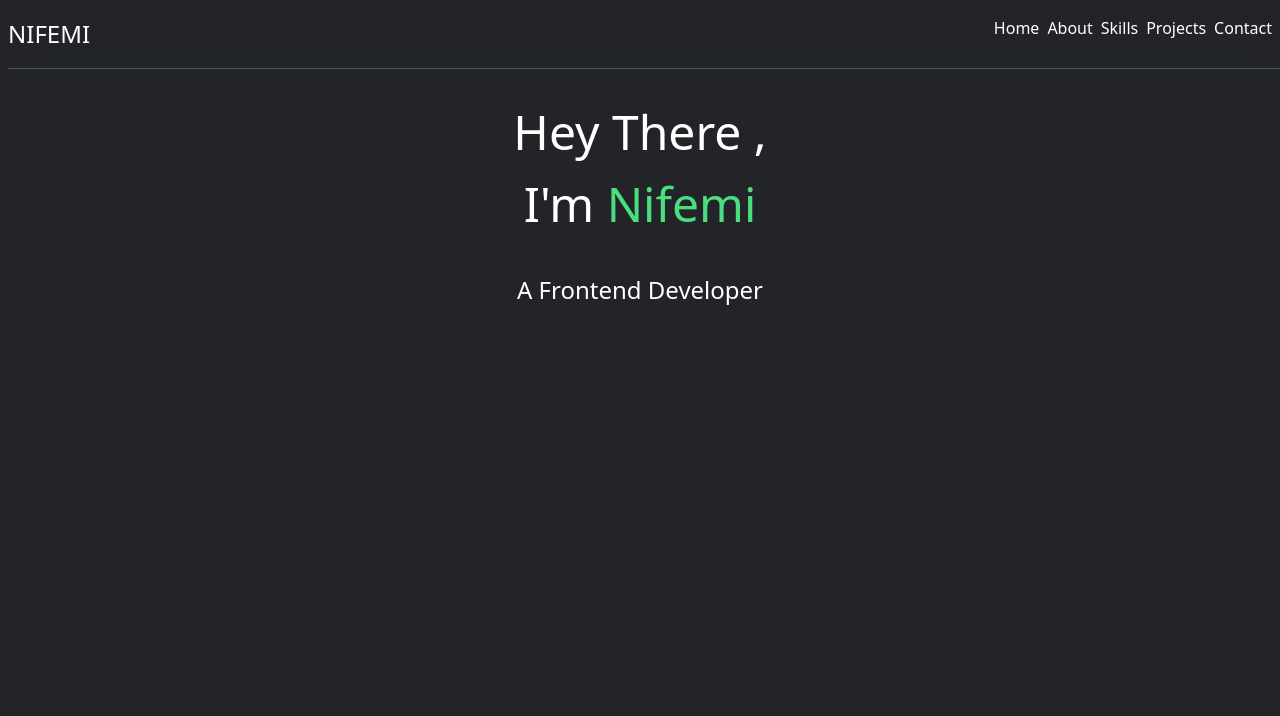
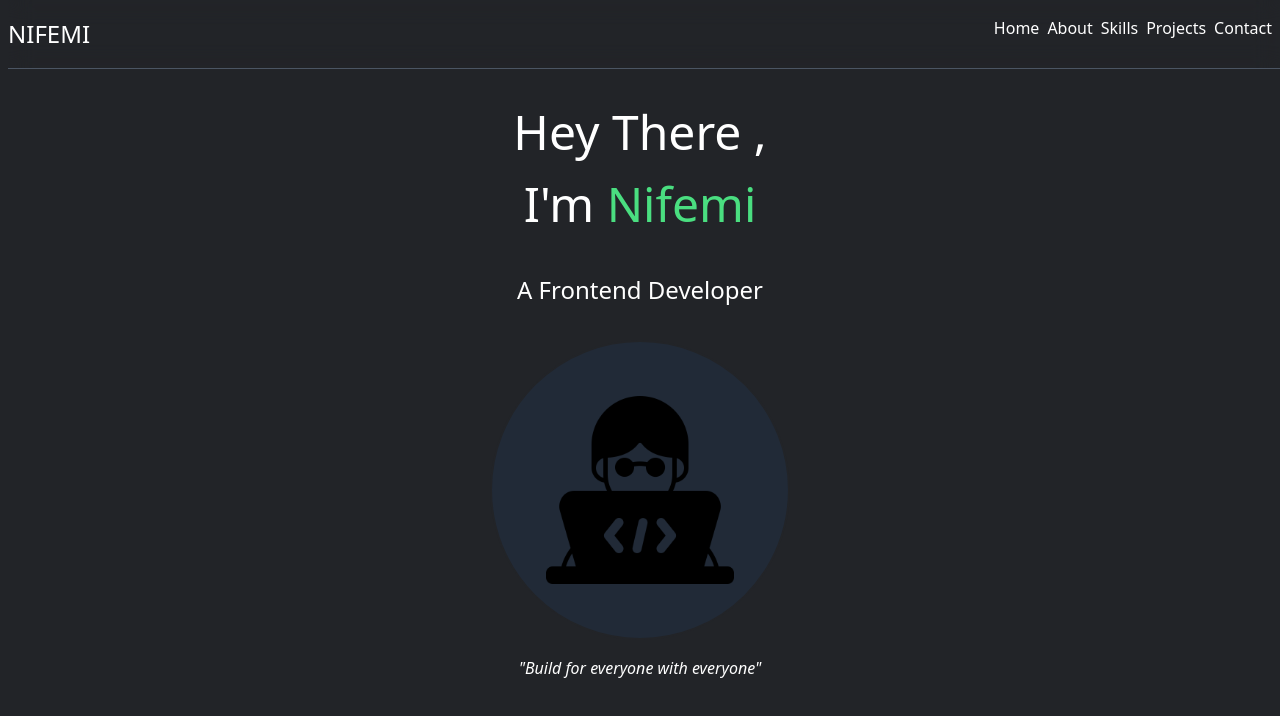
Before and after one commit to NifemiSoneye/my-portfolio, a React (Vite) app: page / in a window 1280 px wide. Shown: the top 716 px of the page. Built offline with nearby package versions, Linux system fonts and the light colour scheme.

Commit message:
Added dev icon and quote message

```diff
--- a/src/components/Home.tsx
+++ b/src/components/Home.tsx
@@ -3,8 +3,9 @@ import { motion } from "framer-motion";
 
 const Home = () => {
   const name: string[] = "Nifemi".split("");
+  const devIcon = new URL("../assets/developer.png", import.meta.url).href;
   return (
-    <div className="pt-[6rem] text-white text-center">
+    <section id="home" className="pt-[6rem] text-white text-center">
       <h1 className="text-[48px]">Hey There ,</h1>
       <motion.h1
         className="text-[48px]"
@@ -17,8 +18,8 @@ const Home = () => {
           <motion.span
             key={index}
             className="text-green-400 inline-block"
-            initial={{ opacity: 0, y: 20 }}
-            animate={{ opacity: 1, y: 0 }}
+            initial={{ opacity: 0, x: 20 }}
+            animate={{ opacity: 1, x: 0 }}
             transition={{
               delay: index * 0.1, // delay per letter
               duration: 0.3,
@@ -38,7 +39,17 @@ const Home = () => {
         </motion.span> */}
       </motion.h1>
       <p className="text-[24px] pt-[2rem]">A Frontend Developer</p>
-    </div>
+      <div className="flex items-center justify-center mt-[2rem] ">
+        <div className="h-[300px] w-[300px] rounded-full bg-[#212A37] border-2 border-[#222428] flex items-center justify-center p-[1rem]">
+          <img
+            src={devIcon}
+            alt="dev"
+            className="h-[220px] w-[220px] p-[1rem] "
+          />
+        </div>
+      </div>
+      <p className="italic mt-[1rem]">"Build for everyone with everyone"</p>
+    </section>
   );
 };
 
```
Also changed, not shown: src/assets/developer.png (added).
